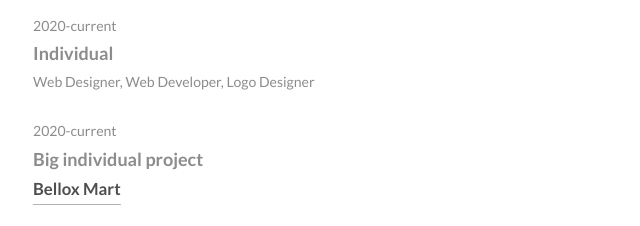
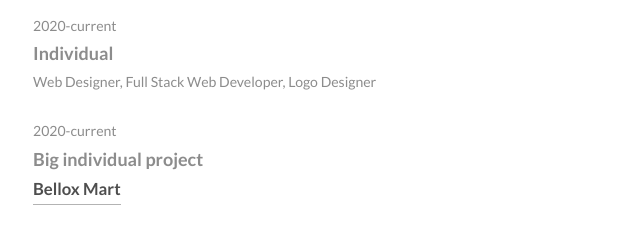
Before and after one commit to ammarjem/myportfoilio.github.io, a plain HTML site: page Portfolio/index.html in a window 1280 px wide. Shown: the part 693-919 px from the top of the page, 296-936 px from the left. Drawn offline with Linux system fonts and the light colour scheme.

Commit message:
Update index.html

```diff
--- a/Portfolio/index.html
+++ b/Portfolio/index.html
@@ -69,7 +69,7 @@
 			<ul class="work-list">
 				<li>2020-current</li>
 				<li class="bold-text">Individual</li>
-				<li>Web Designer, Web Developer, Logo Designer</li>
+				<li>Web Designer, Full Stack Web Developer, Logo Designer</li>
 			</ul>
 			<ul class="work-list">
 				<li>2020-current</li>
```
